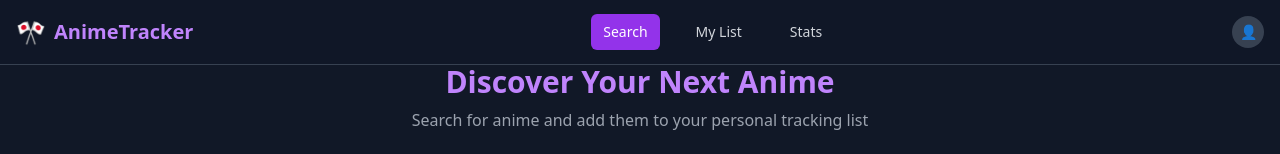
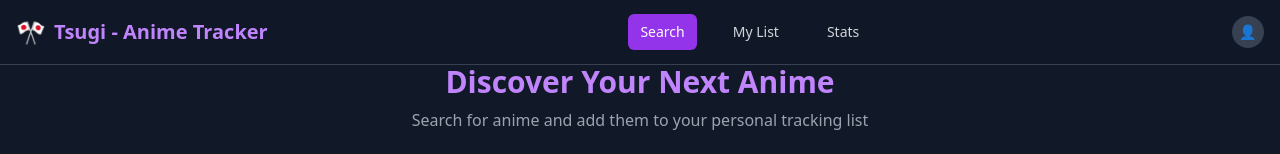
Before and after one commit to shavcobb/anime-tracker, a React (Vite) app: page /search in a window 1280 px wide. Shown: the top 154 px of the page. Built offline with nearby package versions, Linux system fonts and the light colour scheme; no server answers.

Commit message:
Update Header.tsx
Updated with new app name

```diff
--- a/src/components/layout/Header.tsx
+++ b/src/components/layout/Header.tsx
@@ -31,7 +31,7 @@ const Header = () => {
                         className="flex items-center space-x-2 text-xl font-bold text-purple-400 hover:text-purple-300 transition-colors"
                     >
                         <span className="text-2xl">🎌</span>
-                        <span className="hidden sm:inline">AnimeTracker</span>
+                        <span className="hidden sm:inline">Tsugi - Anime Tracker</span>
                     </Link>
 
                     {/* Page Title - Shows on mobile */}
```
